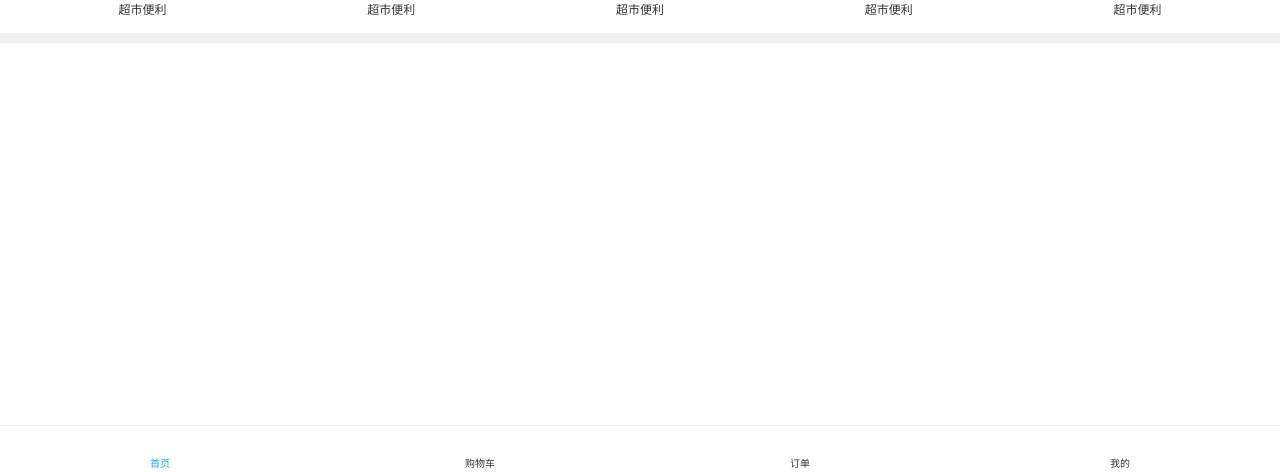
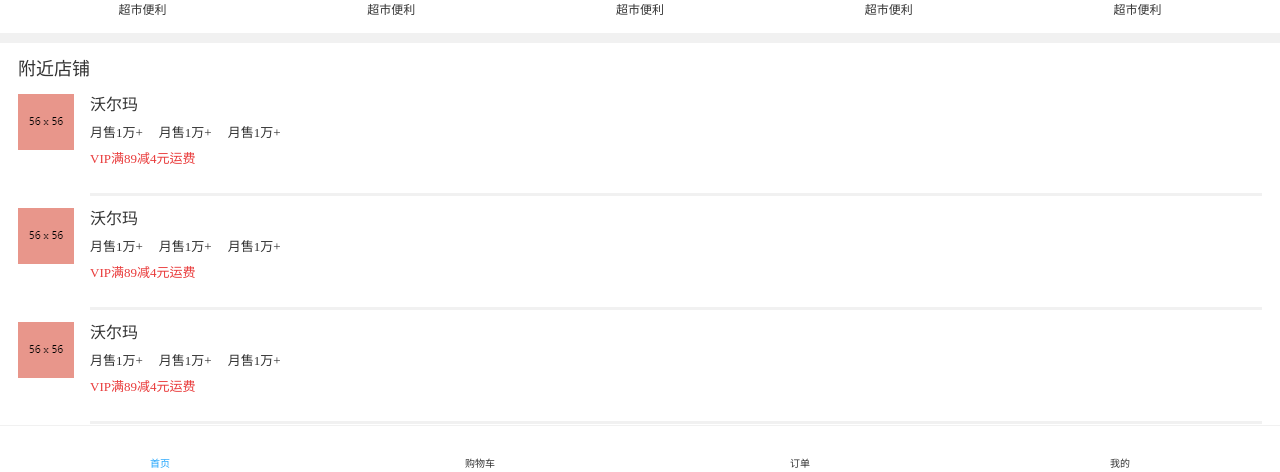
Before and after one commit to 994AK/DOSHOP, a Vue app: page / in a window 1280 px wide. Shown: the part 325-797 px from the top of the page. Built offline with nearby package versions, Linux system fonts and the light colour scheme; a web font is replaced by a local one.

Commit message:
附近店铺已添加,假数据

```diff
--- a/src/App.vue
+++ b/src/App.vue
@@ -97,6 +97,179 @@
       </div>
     </div>
     <div class="wrapper__gap"></div>
+    <div class="wrapper__nearby">
+      <h3 class="wrapper__nearby__title">附近店铺</h3>
+      <div class="wrapper__nearby__item">
+        <img
+          class="wrapper__nearby__item__img"
+          src="./assets/dummy_56x56_000000_e8968b.png"
+          alt=""
+        />
+        <div class="wrapper__nearby__item__content">
+          <div class="wrapper__nearby__item__content__title">沃尔玛</div>
+          <div class="wrapper__nearby__item__content__tags">
+            <span class="wrapper__nearby__item__content__tags__tag">月售1万+</span>
+            <span class="wrapper__nearby__item__content__tags__tag">月售1万+</span>
+            <span class="wrapper__nearby__item__content__tags__tag">月售1万+</span>
+          </div>
+          <p class="wrapper__nearby__item__content__highlight">VIP满89减4元运费</p>
+        </div>
+
+      </div>
+      <div class="wrapper__nearby__item">
+        <img
+          class="wrapper__nearby__item__img"
+          src="./assets/dummy_56x56_000000_e8968b.png"
+          alt=""
+        />
+        <div class="wrapper__nearby__item__content">
+          <div class="wrapper__nearby__item__content__title">沃尔玛</div>
+          <div class="wrapper__nearby__item__content__tags">
+            <span class="wrapper__nearby__item__content__tags__tag">月售1万+</span>
+            <span class="wrapper__nearby__item__content__tags__tag">月售1万+</span>
+            <span class="wrapper__nearby__item__content__tags__tag">月售1万+</span>
+          </div>
+          <p class="wrapper__nearby__item__content__highlight">VIP满89减4元运费</p>
+        </div>
+
+      </div>
+      <div class="wrapper__nearby__item">
+        <img
+          class="wrapper__nearby__item__img"
+          src="./assets/dummy_56x56_000000_e8968b.png"
+          alt=""
+        />
+        <div class="wrapper__nearby__item__content">
+          <div class="wrapper__nearby__item__content__title">沃尔玛</div>
+          <div class="wrapper__nearby__item__content__tags">
+            <span class="wrapper__nearby__item__content__tags__tag">月售1万+</span>
+            <span class="wrapper__nearby__item__content__tags__tag">月售1万+</span>
+            <span class="wrapper__nearby__item__content__tags__tag">月售1万+</span>
+          </div>
+          <p class="wrapper__nearby__item__content__highlight">VIP满89减4元运费</p>
+        </div>
+
+      </div>
+      <div class="wrapper__nearby__item">
+        <img
+          class="wrapper__nearby__item__img"
+          src="./assets/dummy_56x56_000000_e8968b.png"
+          alt=""
+        />
+        <div class="wrapper__nearby__item__content">
+          <div class="wrapper__nearby__item__content__title">沃尔玛</div>
+          <div class="wrapper__nearby__item__content__tags">
+            <span class="wrapper__nearby__item__content__tags__tag">月售1万+</span>
+            <span class="wrapper__nearby__item__content__tags__tag">月售1万+</span>
+            <span class="wrapper__nearby__item__content__tags__tag">月售1万+</span>
+          </div>
+          <p class="wrapper__nearby__item__content__highlight">VIP满89减4元运费</p>
+        </div>
+
+      </div>
+      <div class="wrapper__nearby__item">
+        <img
+          class="wrapper__nearby__item__img"
+          src="./assets/dummy_56x56_000000_e8968b.png"
+          alt=""
+        />
+        <div class="wrapper__nearby__item__content">
+          <div class="wrapper__nearby__item__content__title">沃尔玛</div>
+          <div class="wrapper__nearby__item__content__tags">
+            <span class="wrapper__nearby__item__content__tags__tag">月售1万+</span>
+            <span class="wrapper__nearby__item__content__tags__tag">月售1万+</span>
+            <span class="wrapper__nearby__item__content__tags__tag">月售1万+</span>
+          </div>
+          <p class="wrapper__nearby__item__content__highlight">VIP满89减4元运费</p>
+        </div>
+
+      </div>
+      <div class="wrapper__nearby__item">
+        <img
+          class="wrapper__nearby__item__img"
+          src="./assets/dummy_56x56_000000_e8968b.png"
+          alt=""
+        />
+        <div class="wrapper__nearby__item__content">
+          <div class="wrapper__nearby__item__content__title">沃尔玛</div>
+          <div class="wrapper__nearby__item__content__tags">
+            <span class="wrapper__nearby__item__content__tags__tag">月售1万+</span>
+            <span class="wrapper__nearby__item__content__tags__tag">月售1万+</span>
+            <span class="wrapper__nearby__item__content__tags__tag">月售1万+</span>
+          </div>
+          <p class="wrapper__nearby__item__content__highlight">VIP满89减4元运费</p>
+        </div>
+
+      </div>
+      <div class="wrapper__nearby__item">
+        <img
+          class="wrapper__nearby__item__img"
+          src="./assets/dummy_56x56_000000_e8968b.png"
+          alt=""
+        />
+        <div class="wrapper__nearby__item__content">
+          <div class="wrapper__nearby__item__content__title">沃尔玛</div>
+          <div class="wrapper__nearby__item__content__tags">
+            <span class="wrapper__nearby__item__content__tags__tag">月售1万+</span>
+            <span class="wrapper__nearby__item__content__tags__tag">月售1万+</span>
+            <span class="wrapper__nearby__item__content__tags__tag">月售1万+</span>
+          </div>
+          <p class="wrapper__nearby__item__content__highlight">VIP满89减4元运费</p>
+        </div>
+
+      </div>
+      <div class="wrapper__nearby__item">
+        <img
+          class="wrapper__nearby__item__img"
+          src="./assets/dummy_56x56_000000_e8968b.png"
+          alt=""
+        />
+        <div class="wrapper__nearby__item__content">
+          <div class="wrapper__nearby__item__content__title">沃尔玛</div>
+          <div class="wrapper__nearby__item__content__tags">
+            <span class="wrapper__nearby__item__content__tags__tag">月售1万+</span>
+            <span class="wrapper__nearby__item__content__tags__tag">月售1万+</span>
+            <span class="wrapper__nearby__item__content__tags__tag">月售1万+</span>
+          </div>
+          <p class="wrapper__nearby__item__content__highlight">VIP满89减4元运费</p>
+        </div>
+
+      </div>
+      <div class="wrapper__nearby__item">
+        <img
+          class="wrapper__nearby__item__img"
+          src="./assets/dummy_56x56_000000_e8968b.png"
+          alt=""
+        />
+        <div class="wrapper__nearby__item__content">
+          <div class="wrapper__nearby__item__content__title">沃尔玛</div>
+          <div class="wrapper__nearby__item__content__tags">
+            <span class="wrapper__nearby__item__content__tags__tag">月售1万+</span>
+            <span class="wrapper__nearby__item__content__tags__tag">月售1万+</span>
+            <span class="wrapper__nearby__item__content__tags__tag">月售1万+</span>
+          </div>
+          <p class="wrapper__nearby__item__content__highlight">VIP满89减4元运费</p>
+        </div>
+
+      </div>
+      <div class="wrapper__nearby__item">
+        <img
+          class="wrapper__nearby__item__img"
+          src="./assets/dummy_56x56_000000_e8968b.png"
+          alt=""
+        />
+        <div class="wrapper__nearby__item__content">
+          <div class="wrapper__nearby__item__content__title">沃尔玛</div>
+          <div class="wrapper__nearby__item__content__tags">
+            <span class="wrapper__nearby__item__content__tags__tag">月售1万+</span>
+            <span class="wrapper__nearby__item__content__tags__tag">月售1万+</span>
+            <span class="wrapper__nearby__item__content__tags__tag">月售1万+</span>
+          </div>
+          <p class="wrapper__nearby__item__content__highlight">VIP满89减4元运费</p>
+        </div>
+
+      </div>
+    </div>
   </div>
   <div class="docker">
     <div class="docker__item docker__item--active">
@@ -125,12 +298,13 @@
 @import "./style/mixins.scss";
 
 .wrapper {
+  overflow-y: auto;
   position: absolute;
   left: 0;
   top: 0;
   bottom: .5rem;
   right: 0;
-  padding: 0 .18rem;
+  padding: 0 .18rem .13rem .18rem;
 
   &__position {
     position: relative;
@@ -206,11 +380,63 @@
   }
 
   &__gap {
-    margin:  0 -.18rem;
+    margin: 0 -.18rem;
     height: .1rem;
     background: $content-bgColor;
   }
+
+  &__nearby {
+    &__title {
+      margin: .16rem 0 .02rem 0;
+      font-size: .18rem;
+      font-weight: normal;
+      color: $content-fontcolor;
+    }
+
+    &__item {
+      display: flex;
+      padding-top: .12rem;
+
+      &__img {
+        margin-right: .16rem;
+        width: .56rem;
+        height: .56rem;
+      }
+
+      &__content {
+        flex: 1;
+        padding-bottom: .12rem;
+        border-bottom: 3px solid $content-bgColor;
+
+        &__title {
+          line-height: .22rem;
+          font-size: .16rem;
+          color: $content-fontcolor;
+        }
+
+        &__tags {
+          margin-top: .08rem;
+          line-height: .18rem;
+          font-size: .13rem;
+          color: $content-fontcolor;
+
+          &__tag {
+            margin-right: .16rem;
+
+          }
+        }
+
+        &__highlight {
+          margin-top: .08rem;
+          line-height: .18rem;
+          font-size: .13rem;
+          color: #E93B3B;
+        }
+      }
+    }
+  }
 }
+
 .docker {
   display: flex;
   position: absolute;
```
Also changed, not shown: src/assets/dummy_56x56_000000_e8968b.png (added).
